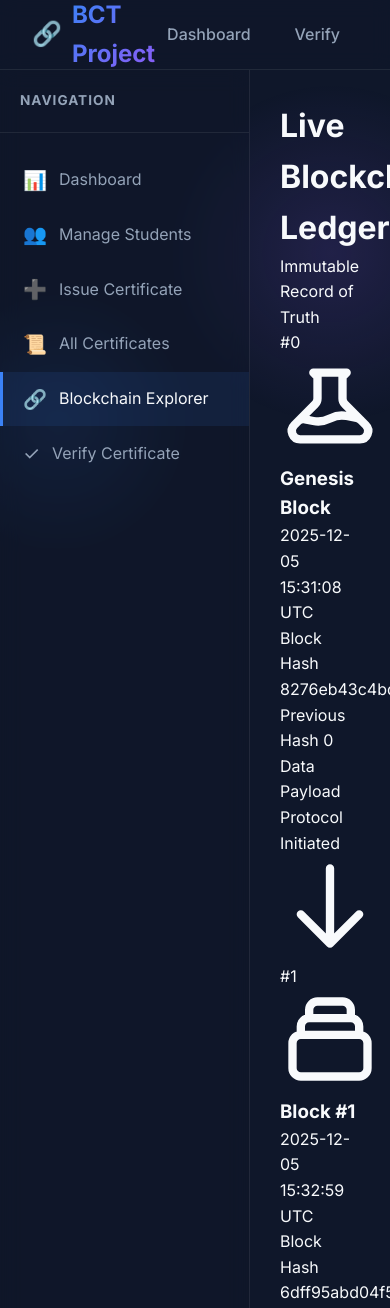
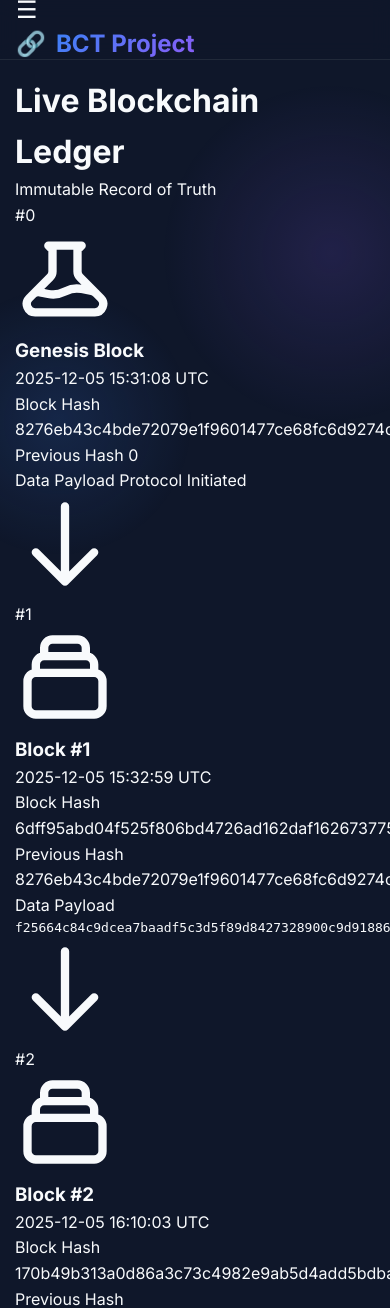
Before and after one commit to Akash4782/Certificate_tampering_detetction, a Flask app: page /blockchain in a window 390 px wide; the page is wider, and only the part inside the window is pictured. Shown: the top 1308 px of that part. Run offline with Flask 3, Linux system fonts and the light colour scheme; a user stored in the database is signed in.

Commit message:
Enhance responsiveness: Mobile sidebar, improved tables, and responsive grids

```diff
--- a/static/css/style.css
+++ b/static/css/style.css
@@ -799,6 +799,136 @@ textarea:focus {
     margin-bottom: 30px;
 }
 
+/* --- Mobile Responsiveness --- */
+@media (max-width: 768px) {
+    /* Layout */
+    .main-layout {
+        flex-direction: column;
+    }
+
+    .navbar {
+        padding: 0 1rem;
+        height: 60px;
+    }
+
+    .nav-container {
+        justify-content: space-between;
+    }
+
+    .nav-links {
+        display: none; /* Hide desktop links on mobile for now, or implement dropdown */
+    }
+
+    /* Mobile Sidebar */
+    .sidebar {
+        position: fixed;
+        left: -280px;
+        top: 60px; /* Below navbar */
+        bottom: 0;
+        z-index: 1000;
+        width: 260px;
+        background: var(--bg-darker);
+        transition: transform 0.3s ease;
+        border-right: 1px solid var(--glass-border);
+    }
+
+    .sidebar.active {
+        transform: translateX(280px);
+    }
+
+    .sidebar-overlay {
+        position: fixed;
+        top: 0;
+        left: 0;
+        width: 100%;
+        height: 100%;
+        background: rgba(0, 0, 0, 0.5);
+        z-index: 999;
+        display: none;
+        backdrop-filter: blur(2px);
+    }
+
+    .sidebar-overlay.active {
+        display: block;
+    }
+
+    .main-content {
+        padding: 15px;
+        width: 100%;
+    }
+
+    /* Cards & Grids */
+    .dashboard-grid,
+    .stats-grid,
+    .action-grid,
+    .content-grid {
+        grid-template-columns: 1fr; /* Force single column */
+    }
+
+    .stat-card {
+        padding: 15px;
+    }
+
+    .stat-value {
+        font-size: 2rem;
+    }
+
+    /* Forms */
+    .claim-form {
+        flex-direction: column;
+    }
+
+    .claim-form input {
+        min-width: 0;
+        width: 100%;
+    }
+
+    /* Tables */
+    .table-responsive {
+        display: block;
+        width: 100%;
+        overflow-x: auto;
+        -webkit-overflow-scrolling: touch;
+    }
+
+    /* Auth Pages */
+    .auth-card {
+        padding: 1.5rem;
+    }
+
+    .auth-logo {
+        font-size: 2.5rem;
+    }
+
+    /* Verification Public */
+    .verify-container {
+        padding: 1rem;
+    }
+
+    /* Toggle Button */
+    .mobile-menu-btn {
+        display: inline-flex;
+        align-items: center;
+        justify-content: center;
+        background: none;
+        border: none;
+        color: var(--text-main);
+        font-size: 1.5rem;
+        cursor: pointer;
+        margin-right: 15px;
+    }
+}
+
+@media (min-width: 769px) {
+    .mobile-menu-btn {
+        display: none;
+    }
+
+    .sidebar-overlay {
+        display: none !important;
+    }
+}
+
 .charts-section .chart-card {
     max-width: 500px;
     margin: 0 auto;
--- /dev/null
+++ b/static/js/mobile.js
@@ -0,0 +1,30 @@
+document.addEventListener('DOMContentLoaded', function () {
+    const sidebarToggle = document.getElementById('sidebarToggle');
+    const sidebar = document.querySelector('.sidebar');
+    const overlay = document.createElement('div');
+    overlay.className = 'sidebar-overlay';
+    document.body.appendChild(overlay);
+
+    if (sidebarToggle) {
+        sidebarToggle.addEventListener('click', function () {
+            sidebar.classList.toggle('active');
+            overlay.classList.toggle('active');
+        });
+    }
+
+    overlay.addEventListener('click', function () {
+        sidebar.classList.remove('active');
+        overlay.classList.remove('active');
+    });
+
+    // Close sidebar when clicking a link on mobile
+    const sidebarLinks = document.querySelectorAll('.sidebar-link');
+    sidebarLinks.forEach(link => {
+        link.addEventListener('click', function () {
+            if (window.innerWidth < 768) {
+                sidebar.classList.remove('active');
+                overlay.classList.remove('active');
+            }
+        });
+    });
+});
--- a/templates/base.html
+++ b/templates/base.html
@@ -22,6 +22,7 @@
     </div>
 
     {% include 'components/footer.html' %}
+    <script src="{{ url_for('static', filename='js/mobile.js') }}"></script>
 </body>
 
 </html>
--- a/templates/components/header.html
+++ b/templates/components/header.html
@@ -3,6 +3,9 @@
     <nav class="navbar">
         <div class="nav-container">
             <div class="nav-brand">
+                <button class="mobile-menu-btn" id="sidebarToggle">
+                    <span>☰</span>
+                </button>
                 <a href="{{ url_for('index') }}" class="brand-link">
                     <span class="brand-icon">🔗</span>
                     <span class="brand-text">BCT Project</span>
```
